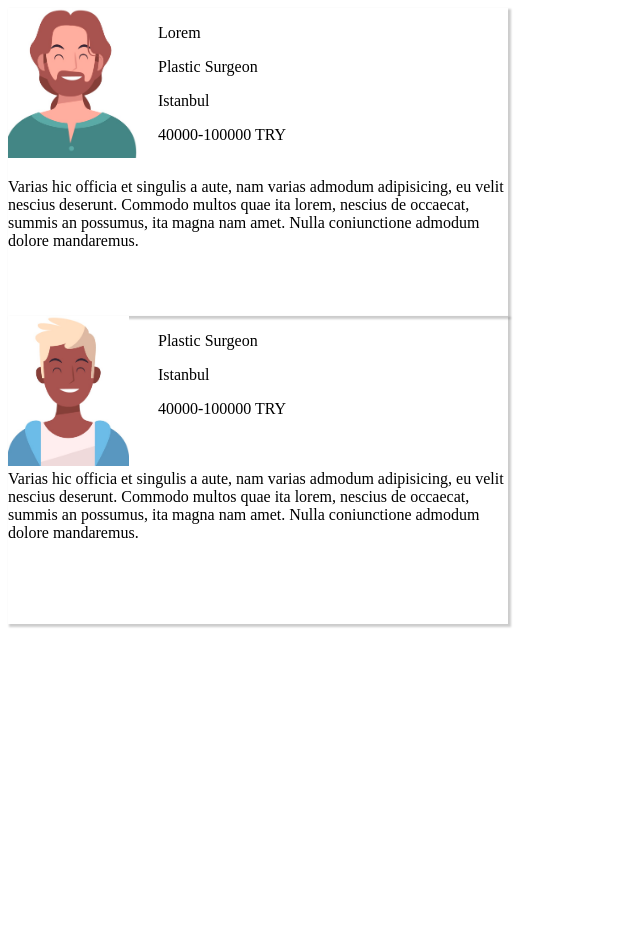
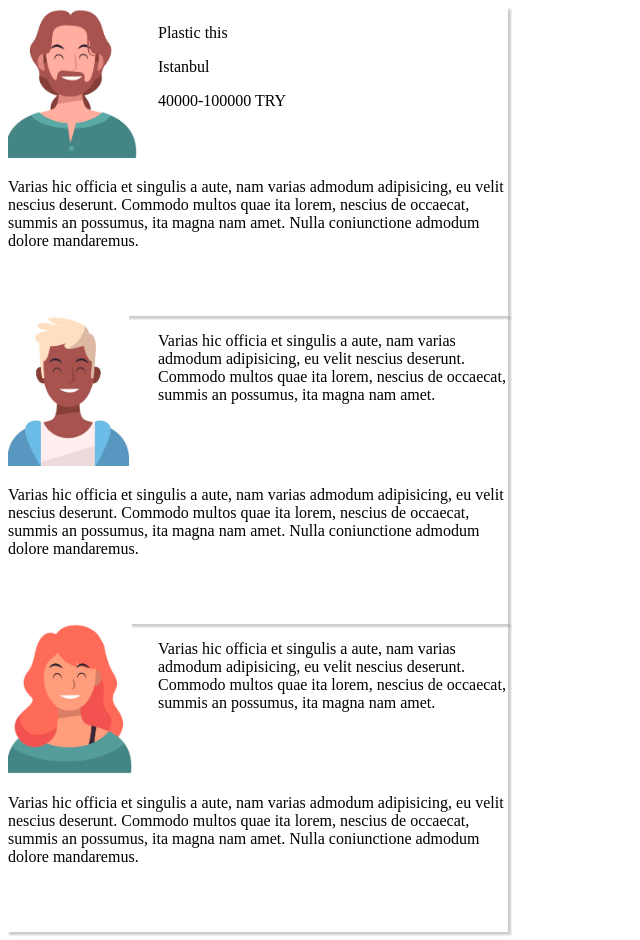
Before and after one commit to alavna/alavna.github.io, a plain HTML site: page index.html in a window 1280 px wide. Shown: the whole page, without its empty margins (0-640 px from the left). Before the commit the page ends 800 px from the top, so only its background shows below. Drawn offline with Linux system fonts and the light colour scheme.

Commit message:
Update index.html

```diff
--- a/index.html
+++ b/index.html
@@ -16,17 +16,16 @@
         </div>
         <div class="identity">
             <div>
-                <p>Lorem</p>
-                <p>Plastic Surgeon</p>
+                <p>Plastic this</p>
                 <p>Istanbul</p>
                 <p>40000-100000 TRY</p>
             </div>
 
         </div>
         <div class="editoropinion">
-           <p> Varias hic officia et singulis a aute, nam varias admodum adipisicing, eu velit
-            nescius deserunt. Commodo multos quae ita lorem, nescius de occaecat, summis an
-               possumus, ita magna nam amet. Nulla coniunctione admodum dolore mandaremus.</p>
+            <p> Varias hic officia et singulis a aute, nam varias admodum adipisicing, eu velit
+                nescius deserunt. Commodo multos quae ita lorem, nescius de occaecat, summis an
+                possumus, ita magna nam amet. Nulla coniunctione admodum dolore mandaremus.</p>
         </div>
     </div>
     <div class="card">
@@ -35,15 +34,30 @@
         </div>
         <div class="identity">
             <div>
-                <p>Plastic Surgeon</p>
-                <p>Istanbul</p>
-                <p>40000-100000 TRY</p>
+                <p>Varias hic officia et singulis a aute, nam varias admodum adipisicing, eu velit nescius deserunt.
+                    Commodo multos quae ita lorem, nescius de occaecat, summis an possumus, ita magna nam amet.</p>
             </div>
         </div>
         <div class="editoropinion">
-            Varias hic officia et singulis a aute, nam varias admodum adipisicing, eu velit
-            nescius deserunt. Commodo multos quae ita lorem, nescius de occaecat, summis an
-            possumus, ita magna nam amet. Nulla coniunctione admodum dolore mandaremus.
+            <p> Varias hic officia et singulis a aute, nam varias admodum adipisicing, eu velit
+                nescius deserunt. Commodo multos quae ita lorem, nescius de occaecat, summis an
+                possumus, ita magna nam amet. Nulla coniunctione admodum dolore mandaremus.</p>
+        </div>
+    </div>
+    <div class="card">
+        <div class="picture">
+            <img src="avatars/5.jpg">
+        </div>
+        <div class="identity">
+            <div>
+                <p>Varias hic officia et singulis a aute, nam varias admodum adipisicing, eu velit nescius deserunt.
+                    Commodo multos quae ita lorem, nescius de occaecat, summis an possumus, ita magna nam amet.</p>
+            </div>
+        </div>
+        <div class="editoropinion">
+            <p> Varias hic officia et singulis a aute, nam varias admodum adipisicing, eu velit
+                nescius deserunt. Commodo multos quae ita lorem, nescius de occaecat, summis an
+                possumus, ita magna nam amet. Nulla coniunctione admodum dolore mandaremus.</p>
         </div>
     </div>
 </body>
```
